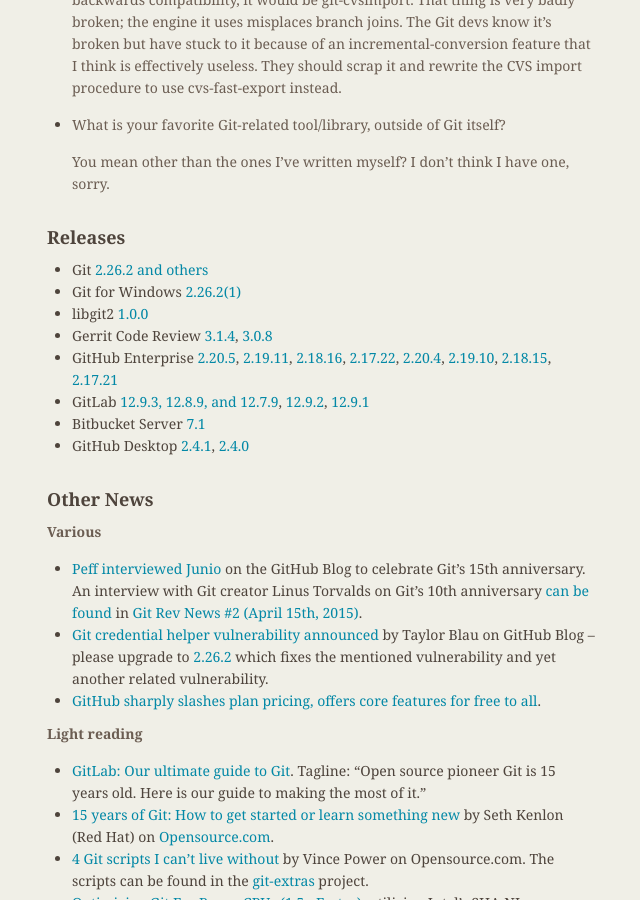
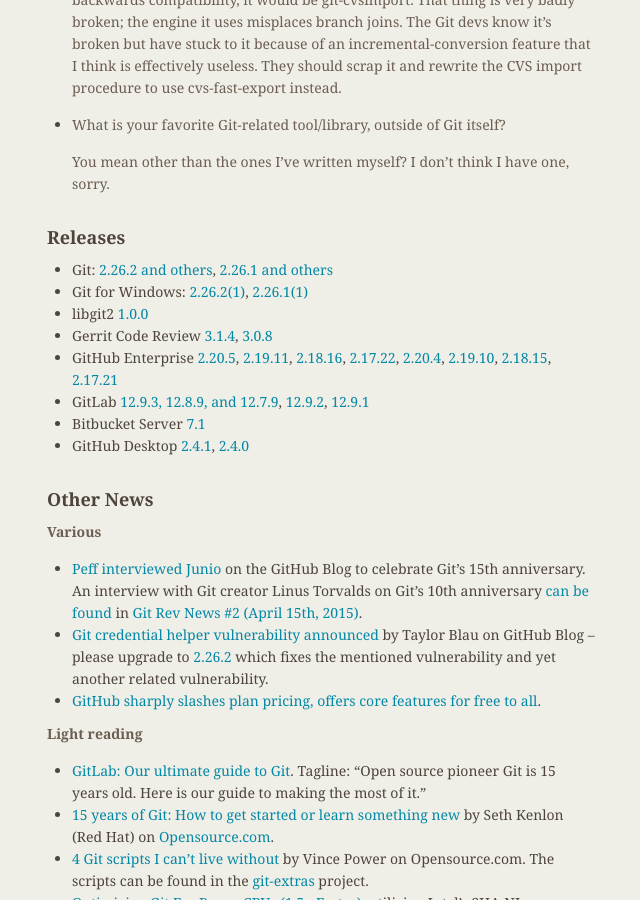
Before and after one commit to git/git.github.io, a Jekyll site: the page built from rev_news/drafts/edition-62.md, in a window 1280 px wide and 900 px high, scrolled down 3490 px. Shown: the whole window, without its empty margins (487-1127 px from the left). Built offline with Jekyll 4.4.1, drawn with Linux system fonts in a browser that asks for light colours.

Commit message:
rn-62: bring back the mention of 2.26.1 release
We mention all releases that have happened since the last edition.
So, bring back the 2.26.1 release and correct the mistake done by
7d2ac52 (rn-62: mention about v2.26.2).

```diff
--- a/rev_news/drafts/edition-62.md
+++ b/rev_news/drafts/edition-62.md
@@ -213,8 +213,8 @@
 
 ## Releases
 
-+ Git [2.26.2 and others](https://public-inbox.org/git/xmqq4kterq5s.fsf@gitster.c.googlers.com/)
-+ Git for Windows [2.26.2(1)](https://github.com/git-for-windows/git/releases/tag/v2.26.2.windows.1)
++ Git: [2.26.2 and others](https://public-inbox.org/git/xmqq4kterq5s.fsf@gitster.c.googlers.com/), [2.26.1 and others](https://public-inbox.org/git/xmqqy2qy7xn8.fsf@gitster.c.googlers.com/)
++ Git for Windows: [2.26.2(1)](https://github.com/git-for-windows/git/releases/tag/v2.26.2.windows.1), [2.26.1(1)](https://github.com/git-for-windows/git/releases/tag/v2.26.1.windows.1)
 + libgit2 [1.0.0](https://github.com/libgit2/libgit2/releases/tag/v1.0.0)
 + Gerrit Code Review [3.1.4](https://www.gerritcodereview.com/3.1.html#314),
 [3.0.8](https://www.gerritcodereview.com/3.0.html#308)
```
